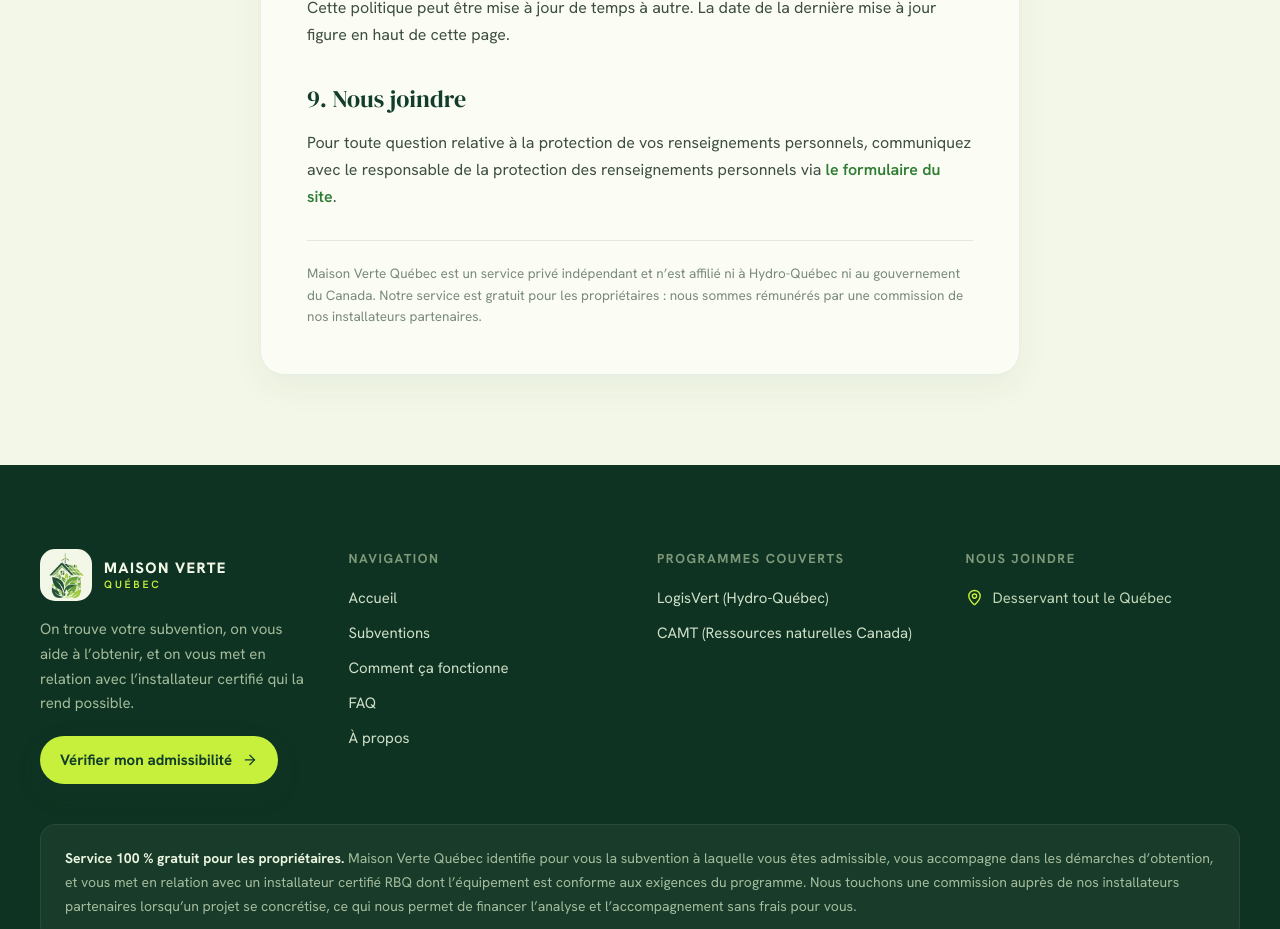
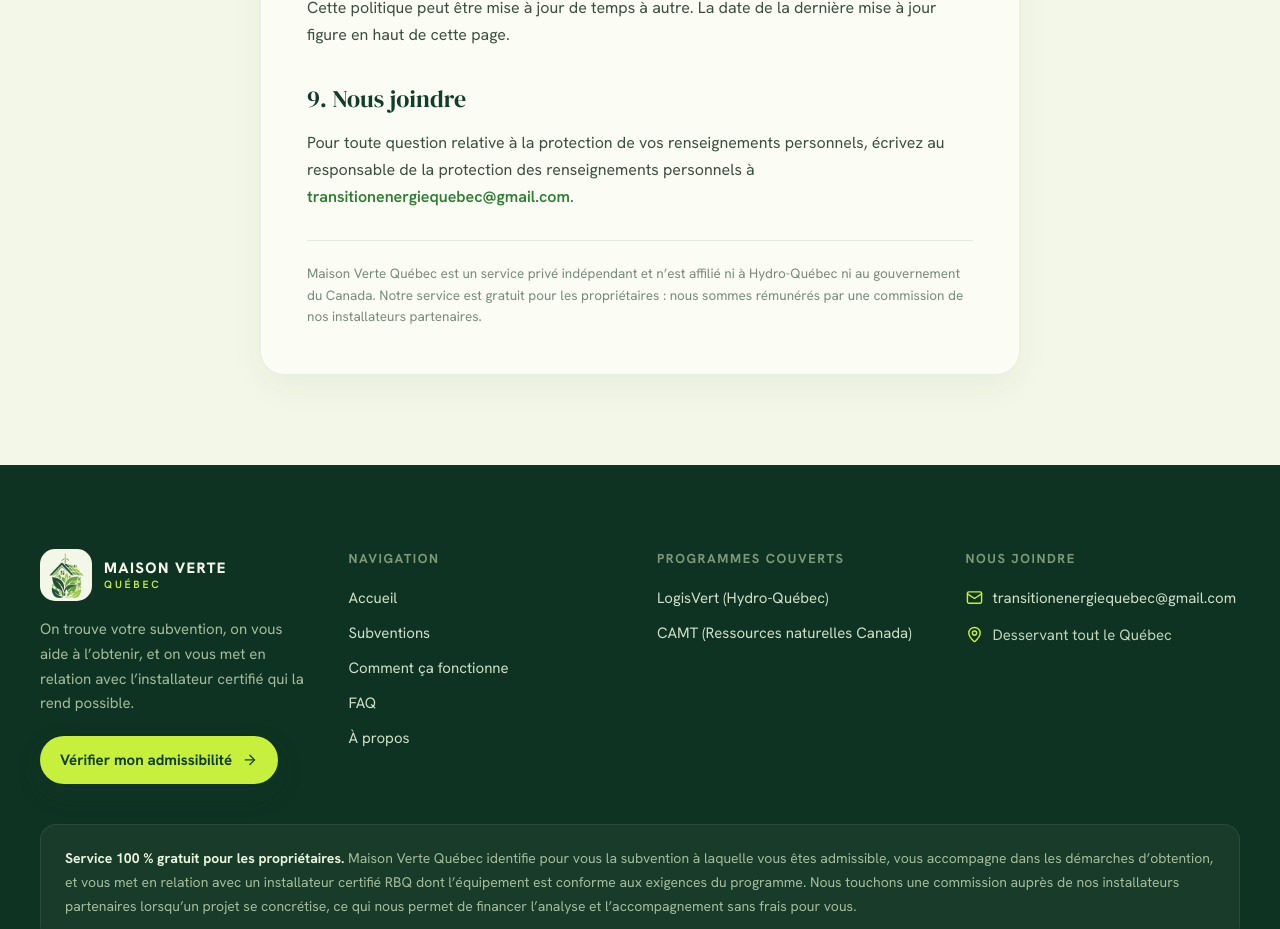
Before and after one commit to ProgixDev/maison-verte, a Next.js app: page /confidentialite in a window 1280 px wide. Shown: the part 1880-2809 px from the top of the page. Built offline with nearby package versions, Linux system fonts and the light colour scheme; no server answers.

Commit message:
fix(content): display transitionenergiequebec@gmail.com as the contact email
Footer contact block and privacy page now show the address the team
actually monitors for public inquiries.

```diff
--- a/src/app/(marketing)/confidentialite/page.tsx
+++ b/src/app/(marketing)/confidentialite/page.tsx
@@ -1,5 +1,4 @@
 import type { Metadata } from "next";
-import Link from "next/link";
 import { Lock } from "lucide-react";
 import { Eyebrow } from "@/components/ui/eyebrow";
 import { Reveal } from "@/components/ui/reveal";
@@ -112,11 +111,14 @@
 
           <h2 className="text-pine mt-8 mb-2.5 font-serif text-[24px]">9. Nous joindre</h2>
           <p className="text-moss text-[16px] leading-[1.7]">
-            Pour toute question relative à la protection de vos renseignements personnels,
-            communiquez avec le responsable de la protection des renseignements personnels via{" "}
-            <Link href="/admissibilite" className="text-forest font-semibold">
-              le formulaire du site
-            </Link>
+            Pour toute question relative à la protection de vos renseignements personnels, écrivez
+            au responsable de la protection des renseignements personnels à{" "}
+            <a
+              href="mailto:transitionenergiequebec@gmail.com"
+              className="text-forest font-semibold"
+            >
+              transitionenergiequebec@gmail.com
+            </a>
             .
           </p>
 
--- a/src/components/layout/site-footer.tsx
+++ b/src/components/layout/site-footer.tsx
@@ -1,4 +1,4 @@
-import { MapPin } from "lucide-react";
+import { Mail, MapPin } from "lucide-react";
 import Link from "next/link";
 import { CtaLink } from "@/components/ui/cta-link";
 import { mainNav, programNav } from "@/lib/site-nav";
@@ -71,6 +71,15 @@
             </h2>
             <ul className="flex list-none flex-col gap-[13px] p-0 text-[15px]">
               <li className="flex items-center gap-2.5">
+                <Mail className="text-lime size-[17px]" />
+                <a
+                  href="mailto:transitionenergiequebec@gmail.com"
+                  className="text-sage-link break-all"
+                >
+                  transitionenergiequebec@gmail.com
+                </a>
+              </li>
+              <li className="flex items-center gap-2.5">
                 <MapPin className="text-lime size-[17px]" />
                 <span>Desservant tout le Québec</span>
               </li>
```
